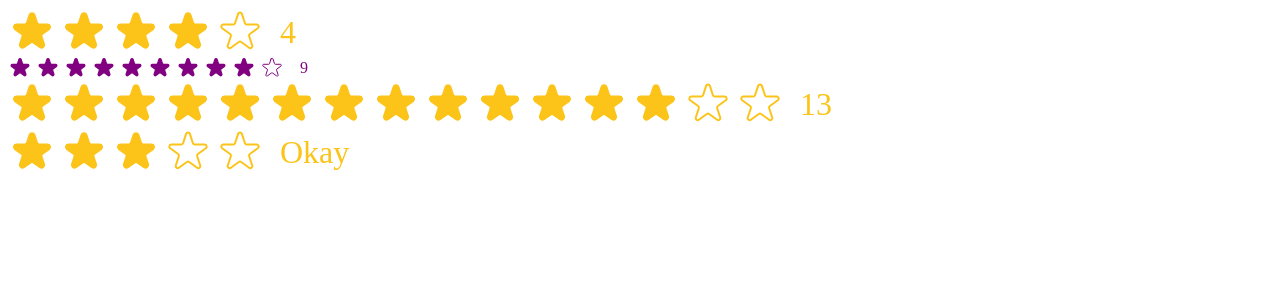
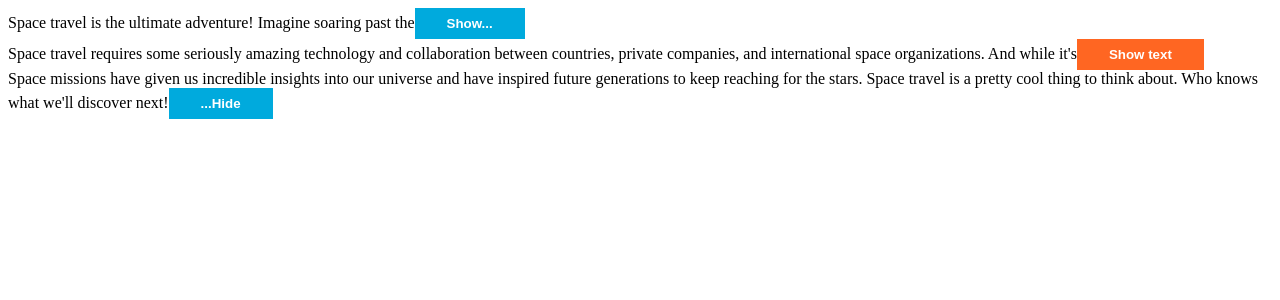
Before and after one commit to saurav-verma-01/usePopcorn-app, a React (Vite) app: page / in a window 1280 px wide. Shown: the top 300 px of the page. Built offline with nearby package versions, Linux system fonts and the light colour scheme.

Commit message:
textExpader Challenge Completed

```diff
--- /dev/null
+++ b/src/TextExpander.jsx
@@ -0,0 +1,34 @@
+import { useState } from "react";
+
+const TextExpander = ({
+  children,
+  collapsedNumWords = 10,
+  expandButtonText = "Show...",
+  collapseButtonText = "...Hide",
+  buttonColor = "#00aadd",
+  expanded = false,
+  className = "",
+}) => {
+  const btnStyle = {
+    border: "none",
+    backgroundColor: buttonColor,
+    color: "#fff",
+    padding: ".5rem 2rem",
+    fontWeight: "bold",
+    cursor: "pointer",
+  };
+  const [showText, setShowText] = useState(expanded);
+  const showMsg = showText
+    ? children
+    : children.split(" ").slice(0, collapsedNumWords).join(" ");
+  return (
+    <div className={className}>
+      {showMsg}
+      <button style={btnStyle} onClick={() => setShowText((prev) => !prev)}>
+        {showText ? collapseButtonText : expandButtonText}
+      </button>
+    </div>
+  );
+};
+
+export default TextExpander;
--- a/src/main.jsx
+++ b/src/main.jsx
@@ -2,10 +2,45 @@
 import ReactDOM from "react-dom/client";
 // import App from "./App.jsx";
 // import "./index.css";
-import StarRating from "./StarRating.jsx";
+// import StarRating from "./StarRating.jsx";
+import TextExpander from "./TextExpander.jsx";
 
 ReactDOM.createRoot(document.getElementById("root")).render(
   <React.StrictMode>
+    <div>
+      <TextExpander>
+        Space travel is the ultimate adventure! Imagine soaring past the stars
+        and exploring new worlds. It's the stuff of dreams and science fiction,
+        but believe it or not, space travel is a real thing. Humans and robots
+        are constantly venturing out into the cosmos to uncover its secrets and
+        push the boundaries of what's possible.
+      </TextExpander>
+
+      <TextExpander
+        collapsedNumWords={20}
+        expandButtonText="Show text"
+        collapseButtonText="Collapse text"
+        buttonColor="#ff6622"
+      >
+        Space travel requires some seriously amazing technology and
+        collaboration between countries, private companies, and international
+        space organizations. And while it's not always easy (or cheap), the
+        results are out of this world. Think about the first time humans stepped
+        foot on the moon or when rovers were sent to roam around on Mars.
+      </TextExpander>
+
+      <TextExpander expanded={true} className="box">
+        Space missions have given us incredible insights into our universe and
+        have inspired future generations to keep reaching for the stars. Space
+        travel is a pretty cool thing to think about. Who knows what we'll
+        discover next!
+      </TextExpander>
+    </div>
+  </React.StrictMode>
+);
+
+/*
+
     <StarRating defaultRating={4} />
     <StarRating defaultRating={9} maxRating={10} size={24} color="purple" />
     <StarRating defaultRating={13} maxRating={15} classNme="test" />
@@ -14,5 +49,5 @@
       maxRating={5}
       messages={["Terrible", "Bad", "Okay", "Good", "Amazing"]}
     />
-  </React.StrictMode>
-);
+
+    */
```
